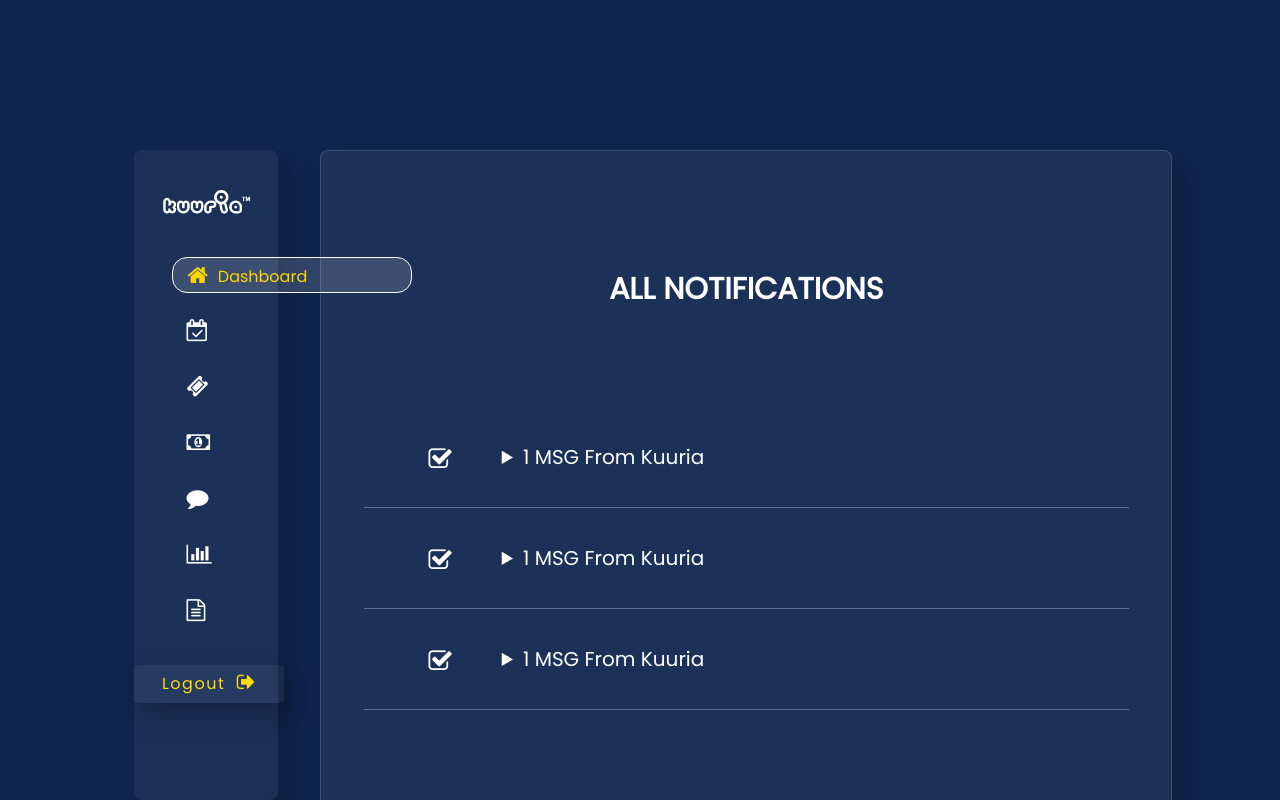
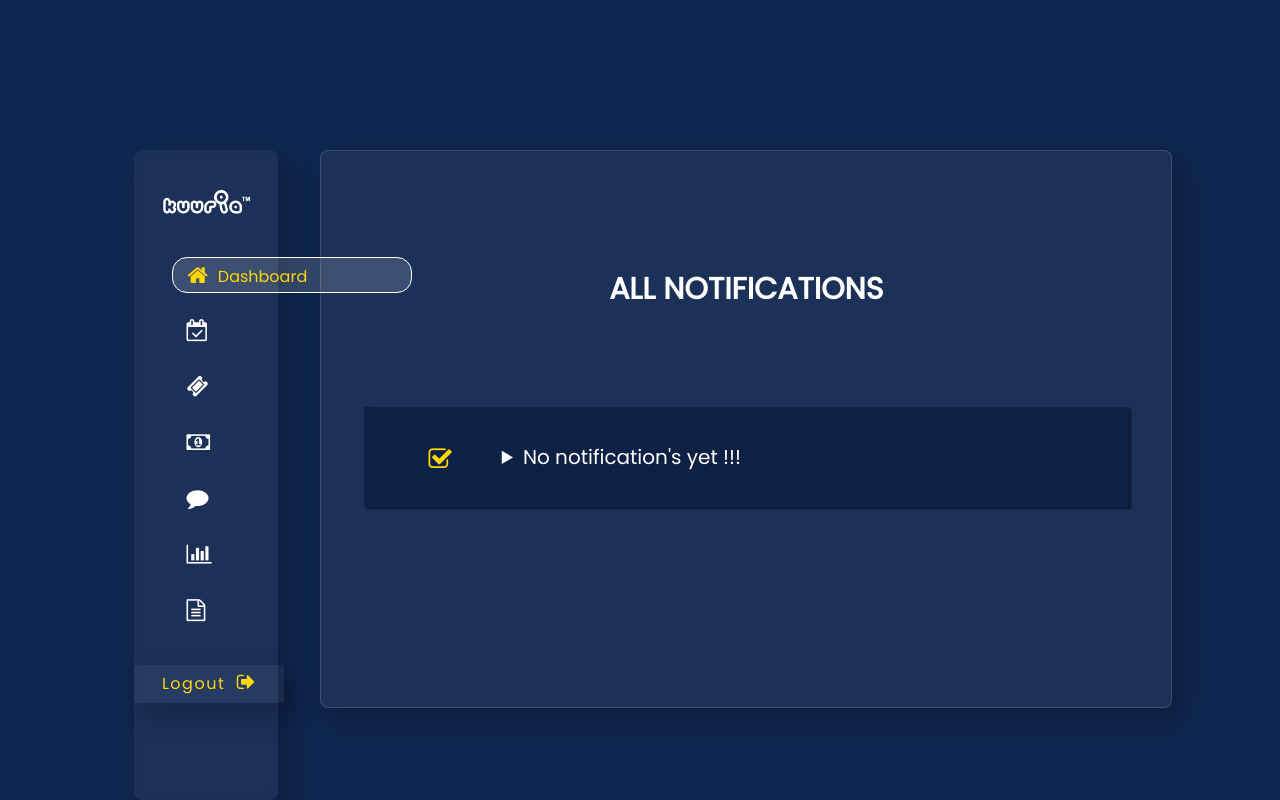
Before and after one commit to manojgrewal8888/kuuria, a React (Create React App) app in the folder client/: page /dashboard in a window 1280 px wide. Shown: the top 800 px of the page. Built offline with nearby package versions, Linux system fonts and the light colour scheme; a web font is replaced by a local one.

Commit message:
Dasboard page

```diff
--- a/client/src/assets/css/style.css
+++ b/client/src/assets/css/style.css
@@ -3417,12 +3417,11 @@ h2.head_vendor {
   margin-left: 65px;
   font-size: 25px;
   margin-bottom: 35px;
+  color: #ffd600;
 }
 
 .msg_box {
   display: flex;
-
-  border-bottom: 1px solid rgba(255, 255, 255, 0.3);
   cursor: pointer;
 }
 
--- /dev/null
+++ b/client/src/assets/css/style_1.css
@@ -0,0 +1,5 @@
+.msg_box {
+    background: #0c2145;
+    border: none;
+    box-shadow: 2px 2px 2px #00000085;
+}
--- a/client/src/components/front/Vendordash.js
+++ b/client/src/components/front/Vendordash.js
@@ -23,14 +23,14 @@ class Vendordash extends Component {
                                 <div className="msg_box">
                                     <i className="fa fa-check-square-o icon_vendor" ></i>
                                     <details>
-                                        <summary className="res_summary" >1 MSG From Kuuria</summary>
+                                        <summary className="res_summary" >No notification's yet !!!</summary>
                                         <div className="details-content">
-                                            Hello ,Organiosation 1 this is to inform you that your events are deleted due to frauds
+                                            -
                                         </div>
                                     </details>
                                 </div>
 
-                                <div className="msg_box">
+                                {/* <div className="msg_box">
                                     <i className="fa fa-check-square-o icon_vendor" ></i>
                                     <details>
                                         <summary className="res_summary" >1 MSG From Kuuria</summary>
@@ -48,7 +48,7 @@ class Vendordash extends Component {
                                             Hello ,Organiosation 1 this is to inform you that your events are deleted due to frauds
                                         </div>
                                     </details>
-                                </div>
+                                </div> */}
 
 
                             </div>
--- a/client/src/index.js
+++ b/client/src/index.js
@@ -1,6 +1,7 @@
 import React from 'react';
 import ReactDOM from 'react-dom';
 import './index.css';
+import './assets/css/style_1.css';
 import App from './App';
 import reportWebVitals from './reportWebVitals';
 
```
